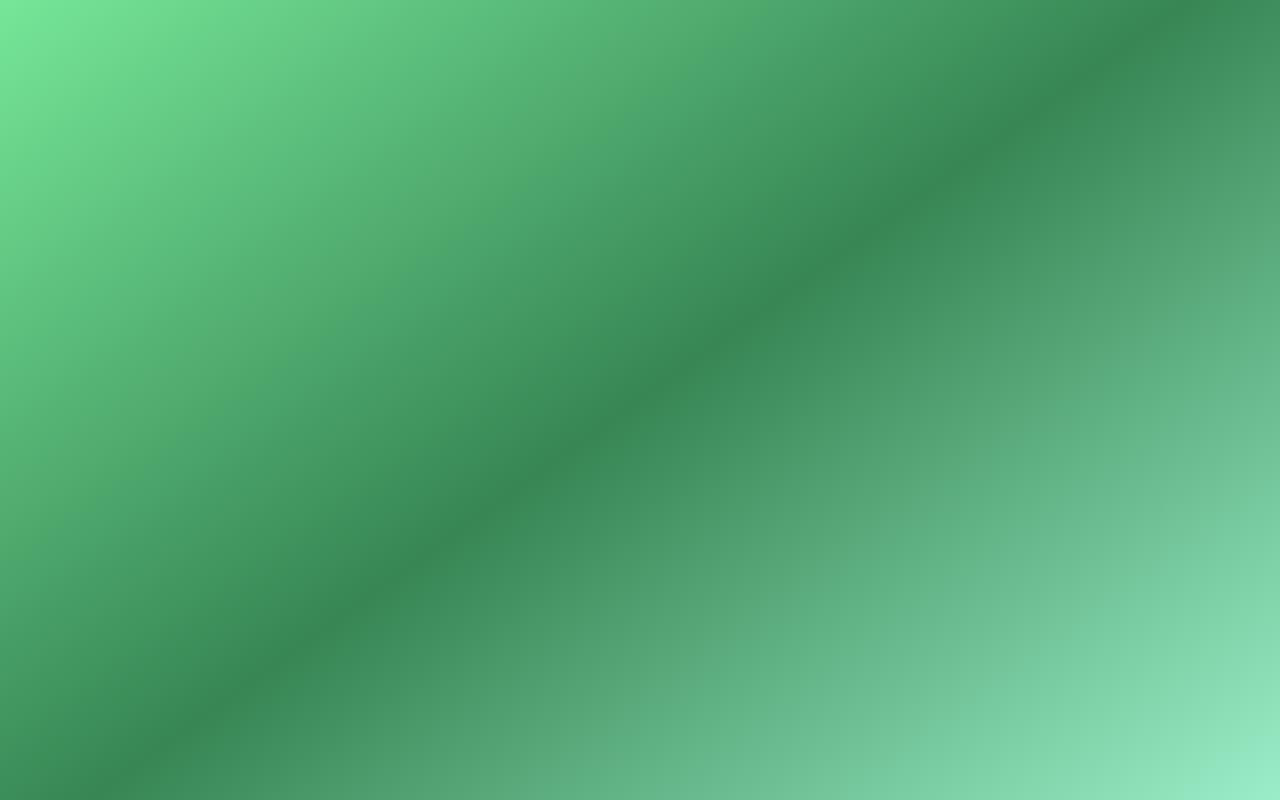
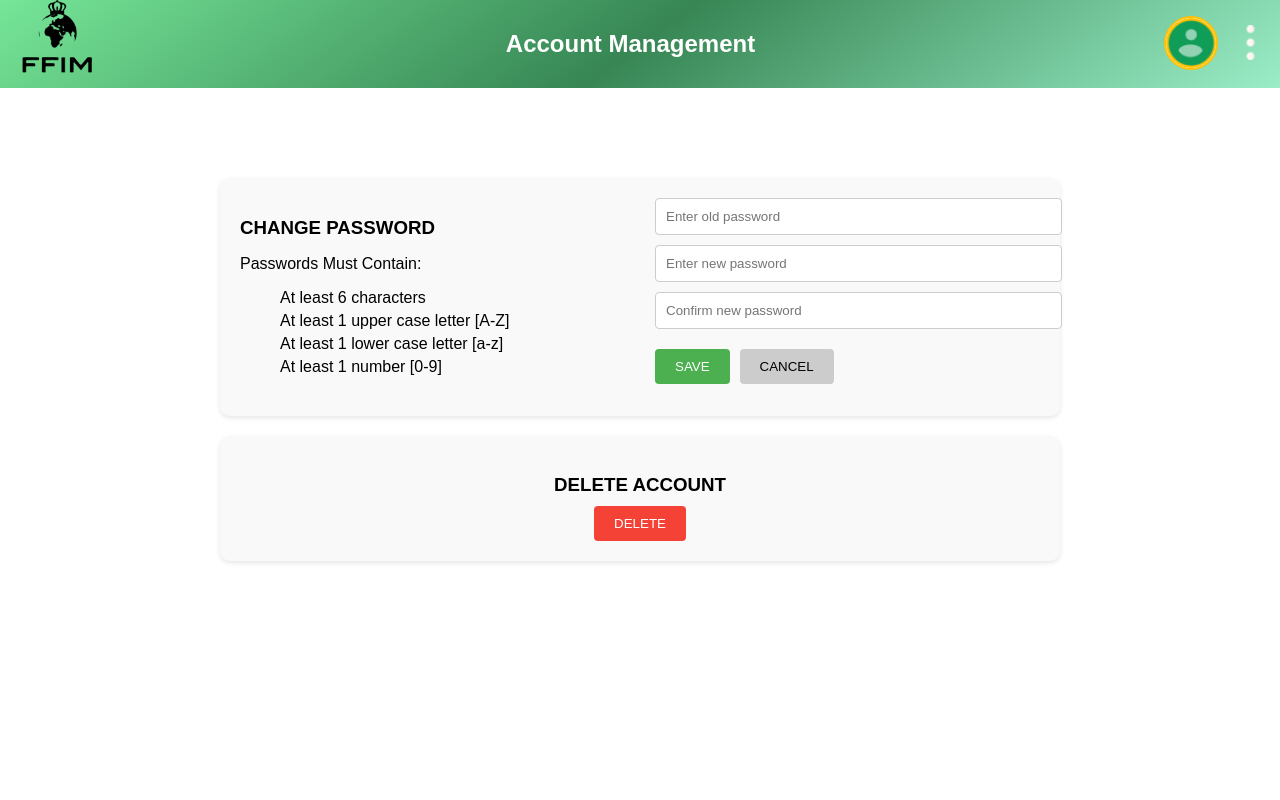
Before and after one commit to oswaldamoah/MMS, a React (Create React App) app in the folder frontend/mmsfrontend/: page /AccountManagement in a window 1280 px wide. Before the commit this address had no page. Built offline with nearby package versions, Linux system fonts and the light colour scheme.

Commit message:
updated App.js and routing accountManagement paths

```diff
--- a/frontend/mmsfrontend/src/App.js
+++ b/frontend/mmsfrontend/src/App.js
@@ -5,11 +5,20 @@ import LoginPage from './LoginPage';
 import Admin_Logs from './admin_Pages/adminLogs';
 import AccountManagement from './admin_Pages/accountManagement';
 
+import Homepage from './member_Pages/Homepage';
+import Events from './member_Pages/Events';
+import Announcement from './member_Pages/announcement';
+import PaymentOptions from './member_Pages/PaymentOptions';
+
 const LandingPage = () => {
   const navigate = useNavigate();
 
   const handleAdminClick = () => {
     navigate('/Login');
+  };
+
+  const handleMemberClick = () => {
+    navigate('/Home');
   };
 
   return (
@@ -26,7 +35,7 @@ const LandingPage = () => {
           <div className='membersection'>
             <div>
               <div className="role-icon-container">
-                <button className='memberbutton'>
+                <button className='memberbutton' onClick={handleMemberClick}>
                   <img src="/member.png" alt="Member Icon" className="role-icon" />
                 </button>
               </div>
@@ -55,8 +64,13 @@ function App() {
       <Routes>
         <Route path="/" element={<LandingPage />} />
         <Route path="/Login" element={<LoginPage />} />
-        <Route path="/admin_Logs" element={<Admin_Logs />} />
-        <Route path="/account-management" element={<AccountManagement />} />
+        <Route path="/AdminLogs" element={<Admin_Logs />} />
+        <Route path="/AccountManagement" element={<AccountManagement />} />
+        <Route path="/Home" element={<Homepage />} />
+        <Route path="/Events" element={<Events />} />
+        <Route path="/PaymentOptions" element={<PaymentOptions />} />
+        <Route path="/Announcements" element={<Announcement />} />
+
       </Routes>
     </Router>
   );
--- a/frontend/mmsfrontend/src/admin_Pages/accountManagement.js
+++ b/frontend/mmsfrontend/src/admin_Pages/accountManagement.js
@@ -23,7 +23,7 @@ function AccountManagement() {
   };
 
   const handleProfileClick = () => {
-    navigate('/account-management');
+    navigate('/AccountManagement');
   };
 
   const toggleMenu = () => {
```
